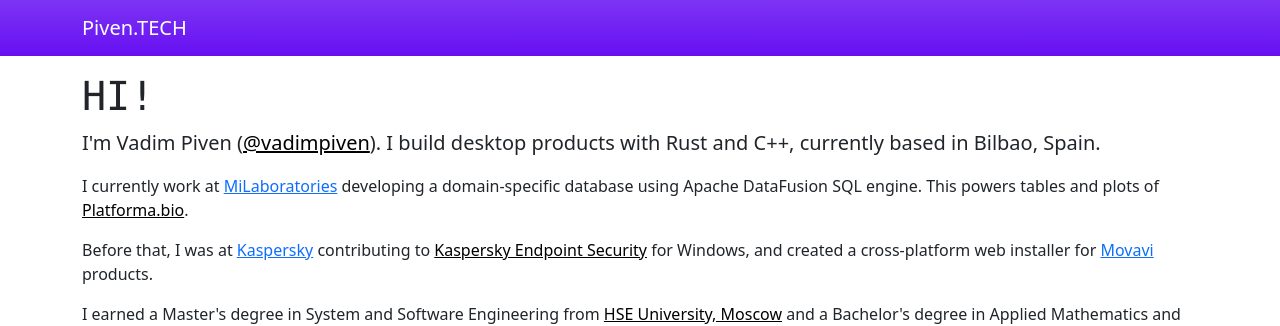
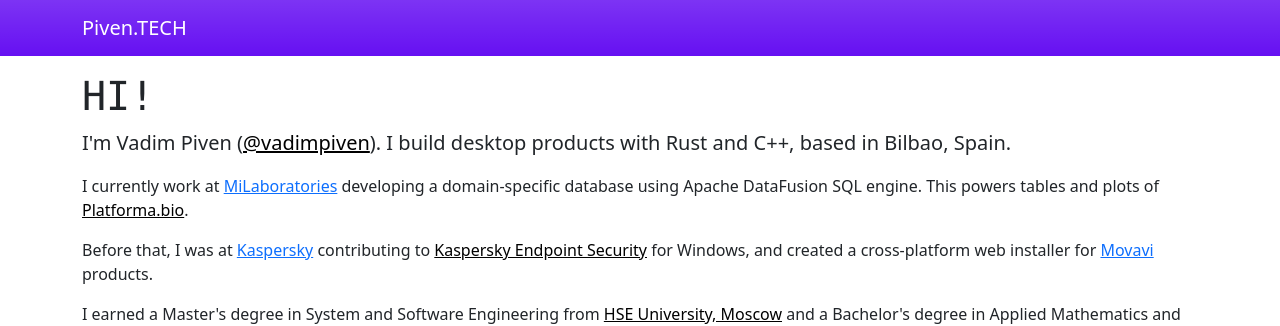
Before and after one commit to vadimpiven/vadimpiven, a Jekyll site: the page built from index.html, in a window 1280 px wide. Shown: the top 326 px of the page. Built offline with Jekyll 4.4.1, drawn with Linux system fonts in a browser that asks for light colours; some of the changed text lies outside the part shown.

Commit message:
cosmetic fixes

```diff
--- a/_layouts/default.html
+++ b/_layouts/default.html
@@ -256,8 +256,8 @@
     >
       <div class="d-flex justify-content-between align-items-center">
 
-        <span>Copyright &copy; <script>document.write(new Date().getFullYear());</script> Vadim Piven</span>
-        <div class="btn-group">
+        <span>Copyright &copy; <script>document.write(new Date().getFullYear());</script> <span class="text-nowrap">Vadim Piven</span></span>
+        <div class="btn-group align-items-stretch">
           <a
             href="https://github.com/vadimpiven/vadimpiven/tree/gh-pages/{{ page.path }}"
             target="_blank"
--- a/index.html
+++ b/index.html
@@ -17,7 +17,7 @@
     href="https://t.me/vadimpiven"
     class="link-body-emphasis"
     aria-label="Telegram profile"
-  >@vadimpiven</a>). I build desktop products with Rust and C++, currently based in Bilbao, Spain.
+  >@vadimpiven</a>). I build desktop products with Rust and C++, based in Bilbao, Spain.
 </p>
 
 <section
```
